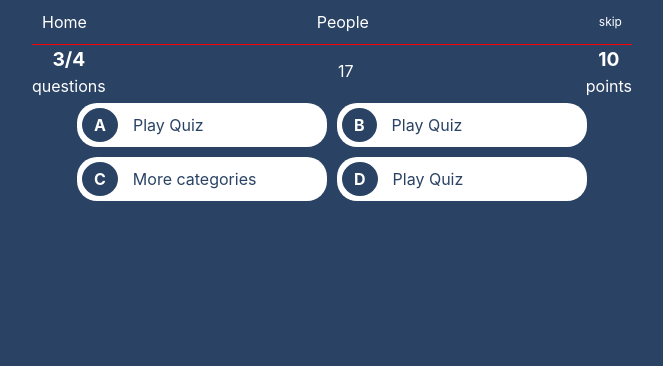
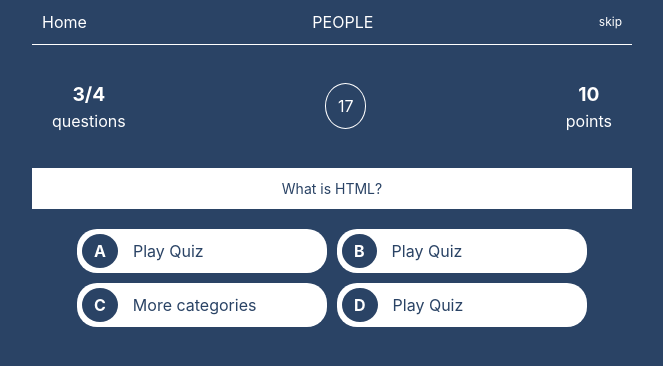
Before and after one commit to codeboyfriend/Quiz, a React (Create React App) app: page /dashboard in a window 1280 px wide. Shown: the top 366 px of the page, without its empty margins (308-971 px from the left). Built offline with nearby package versions, Linux system fonts and the light colour scheme; no server answers.

Commit message:
add changes

```diff
--- a/src/App.js
+++ b/src/App.js
@@ -1,7 +1,7 @@
 import { useEffect, useState } from "react";
 import { BrowserRouter as Router, Routes, Route } from "react-router-dom";
 import { ChakraProvider } from '@chakra-ui/react';
-import theme from "./theme";
+// import theme from "./theme";
 import axios from "axios";
 import Home from "./components/pages/Home";
 import Dashboard from "./components/pages/Dashboard";
@@ -22,7 +22,7 @@ function App() {
 
   return (
     <Router>
-      <ChakraProvider >
+      <ChakraProvider>
         <Routes>
           <Route path="/" element={<Home />} />
           <Route path="/dashboard" element={<Dashboard />} />
--- a/src/components/Board.jsx
+++ b/src/components/Board.jsx
@@ -9,7 +9,8 @@ const Board = () => {
         display: 'flex',
         flexDir: 'column',
         justifyContent: 'center',
-        alignItems: 'center'
+        alignItems: 'center',
+        padding: '10px'
     }
 
     const textStyle = {
@@ -22,14 +23,19 @@ const Board = () => {
         display: 'flex',
         justifyContent: 'space-between',
         alignItems: 'center',
-        padding: '10ppx'
+        padding: '10px',
+        m: '15px 0'
     }}>
         <Box sx={flexStyle}>
             <Text sx={textStyle}>3/4</Text>
             <Text>questions</Text>
         </Box>
 
-        <Box>17</Box>
+        <Box sx={{
+            border: '1px solid #fff',
+            padding: '10px 12px',
+            borderRadius: '100%'
+        }}>17</Box>
 
         <Box sx={flexStyle}>
             <Text sx={textStyle}>10</Text>
--- /dev/null
+++ b/src/components/Question.jsx
@@ -0,0 +1,25 @@
+import {
+    Box,
+    Text
+  } from "@chakra-ui/react";
+
+const Question = () => {
+  return (
+    <Box sx={{
+        w: '100%',
+        bgColor: '#fff',
+        color: 'blue.800',
+        p: '10px',
+        mb: '15px',
+        textAlign: 'center',
+        fontSize: '14px'
+    }}>
+        <Text sx={{
+            bgColor: '#fff',
+            color: 'blue.800'
+        }}>What is HTML?</Text>
+    </Box>
+  )
+}
+
+export default Question
--- a/src/components/pages/Dashboard.jsx
+++ b/src/components/pages/Dashboard.jsx
@@ -1,6 +1,7 @@
 import { Box } from "@chakra-ui/react";
 import Navbar from "../util/Navbar";
 import Board from "../Board";
+import Question from "../Question";
 import Answers from "../Answers";
 
 const Dashboard = () => {
@@ -16,6 +17,7 @@ const Dashboard = () => {
         }}>
             <Navbar />
             <Board />
+            <Question />
             <Answers />
     </Box>
     </Box>
--- a/src/components/pages/Home.jsx
+++ b/src/components/pages/Home.jsx
@@ -4,8 +4,11 @@ import {
     Text
   } from "@chakra-ui/react";
 import { FaBusinessTime } from 'react-icons/fa';
+import { useNavigate } from 'react-router-dom';
 
  const Home = () => {
+    const navigate = useNavigate();
+
     const flexStyle = {
         display: 'flex',
         alignItems: 'center',
@@ -25,6 +28,10 @@ import { FaBusinessTime } from 'react-icons/fa';
         marginRight: '15px',
         fontSize: '1.2rem',
         color: '#fff'
+    }
+
+    const loadData = () => {
+        navigate('/dashboard');
     }
 
 return (
@@ -52,7 +59,10 @@ return (
         flexWrap: 'wrap'
         }}>
 
-        <Box sx={flexStyle}>
+        <Box onClick={
+            // navigate('/dashboard')
+            loadData
+        } sx={flexStyle}>
             <Text sx={iconStyle}><FaBusinessTime /></Text>
             <Text color={'blue.800'}>Play Quiz</Text>
         </Box>
@@ -76,10 +86,17 @@ return (
         {/* Footer component */}
         <Box sx={{
         display: 'flex',
-        justifyContent: 'space-between'
+        justifyContent: 'center',
+        alignItems: 'center'
+        // w: '40px'
         }}>
-        <Box>Settings</Box>
-        <Box>About</Box>
+        <Box sx={{
+            margin: '0 10px'
+        }}>Settings</Box>
+        <Box sx={{
+            margin: '0 5px'
+        }}
+        >About</Box>
         </Box>
     </Box>
     </Box>
--- a/src/components/util/Navbar.jsx
+++ b/src/components/util/Navbar.jsx
@@ -2,20 +2,24 @@ import {
     Box,
     Text
 } from "@chakra-ui/react"
+import { Link } from "react-router-dom"
 
 const Navbar = () => {
   return (
     <Box sx={{
         display: 'flex',
+        bgColor: 'blue.800',
         justifyContent: 'space-between',
         alignItems: 'center',
         padding: '10px',
-        borderBottom: '1px solid red'
+        borderBottom: '1px solid #fff',
+        boxShadow: '0px 1px 2px rgba'
     }}>
-        <Text>Home</Text>
-        <Text>People</Text>
+        <Link to='/'><Text>Home</Text></Link>
+        <Text>PEOPLE</Text>
         <Text sx={{
-            fontSize: '12px'
+            fontSize: '12px',
+            cursor: 'pointer'
         }}>skip</Text>
     </Box>
   )
```
Also changed, not shown: src/components/Level.jsx (added, +13 -0 lines).
